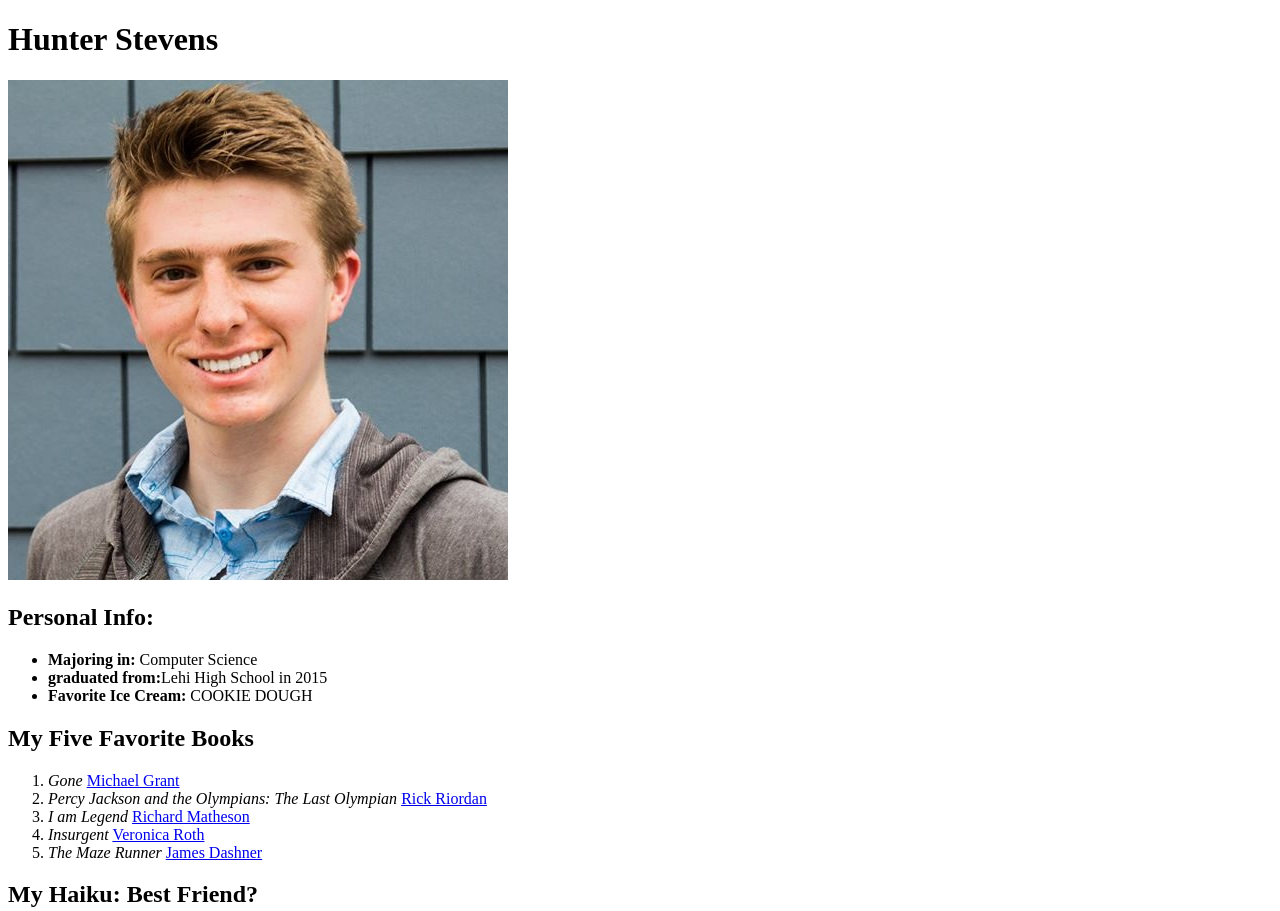
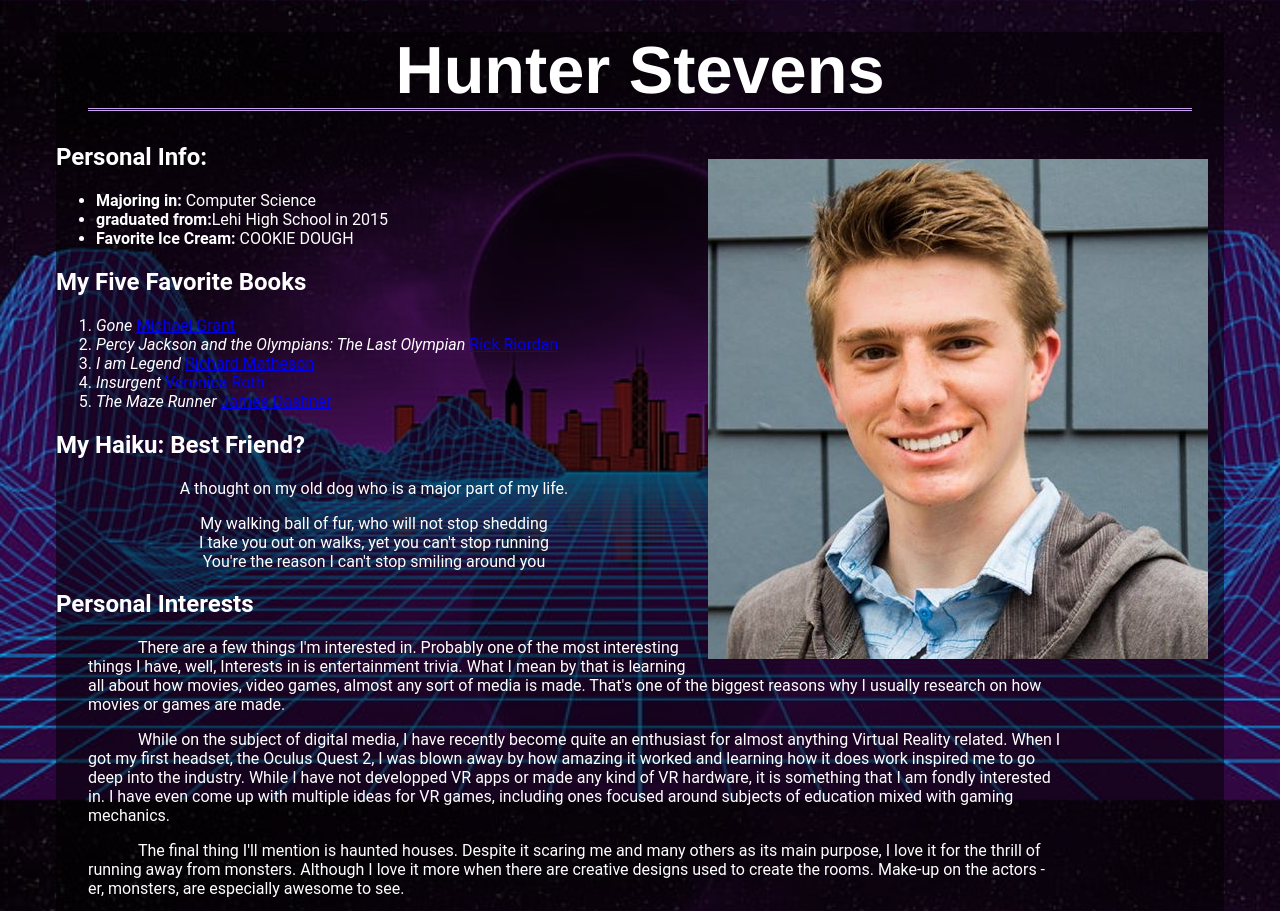
Before and after one commit to HunterStevens/About_Hunter_Stevens_CSS, a plain HTML site: page index.html in a window 1280 px wide. Shown: the top 911 px of the page. Drawn offline with Linux system fonts and the light colour scheme.

Commit message:
adding styling

```diff
--- a/CSS/styles.css
+++ b/CSS/styles.css
@@ -0,0 +1,42 @@
+div{
+    background-color: rgba(0, 0, 0, 0.5);
+    font-family: "Roboto";
+    font-size: 12pt;
+    margin-left: 3rem;
+    margin-right: 3rem;
+}
+img{
+    float: right;
+    margin: 1rem;
+}
+table, th, td{
+    width: 50pc;
+    text-align: left;
+    vertical-align: top;
+}
+h1{
+    font-family: "Helvetica","Arial", "Corrier";
+    font-size: 50pt;
+    text-align: center;
+    border-bottom: 3px double #c9a0f2;
+    margin: 2rem;
+}
+.haiku{
+    text-align: center;
+    padding: 0;
+    text-indent: 0;
+
+}
+body{
+    background-color: black;
+    background-image: url("./VR_Background_Image.jpg");
+    background-size:cover ;
+    background-repeat: no-repeat;
+    background-attachment: fixed;
+    color: white;
+}
+p{
+    text-indent: 50px;
+    padding-left: 2rem;
+    padding-right: 10rem;
+}
--- a/index.html
+++ b/index.html
@@ -5,16 +5,10 @@
     <meta http-equiv="X-UA-Compatible" content="IE=edge">
     <meta name="viewport" content="width=device-width, initial-scale=1.0">
     <title>About Hunter Stevens</title>
-
-    <style>
-        table, th, td{
-            width: 50pc;
-            text-align: left;
-            vertical-align: top;
-        }
-    </style>
+    <link href="./CSS/styles.css" rel="stylesheet">
 </head>
 <body>
+    <div>
         <h1>Hunter Stevens</h1>
         <img src="ProPic.jpg" alt="My Profile Pic">
         <h2>Personal Info:</h2>
@@ -33,8 +27,8 @@
         </ol>
 
         <h2>My Haiku: Best Friend?</h2>
-    <p>A thought on my old dog who is a major part of my life.</p>
-    <p>
+        <p class="haiku">A thought on my old dog who is a major part of my life.</p>
+        <p class="haiku">
             My walking ball of fur, who will not stop shedding<br>
             I take you out on walks, yet you can't stop running <br>
             You're the reason I can't stop smiling around you
@@ -140,5 +134,6 @@
                 <th>3:30 PM</th>
             </tr>
         </table>
+    </div>
 </body>
 </html>
```
Also changed, not shown: CSS/VR_Background_Image.jpg (added). Lines whose indentation alone changed are shown as unchanged.
